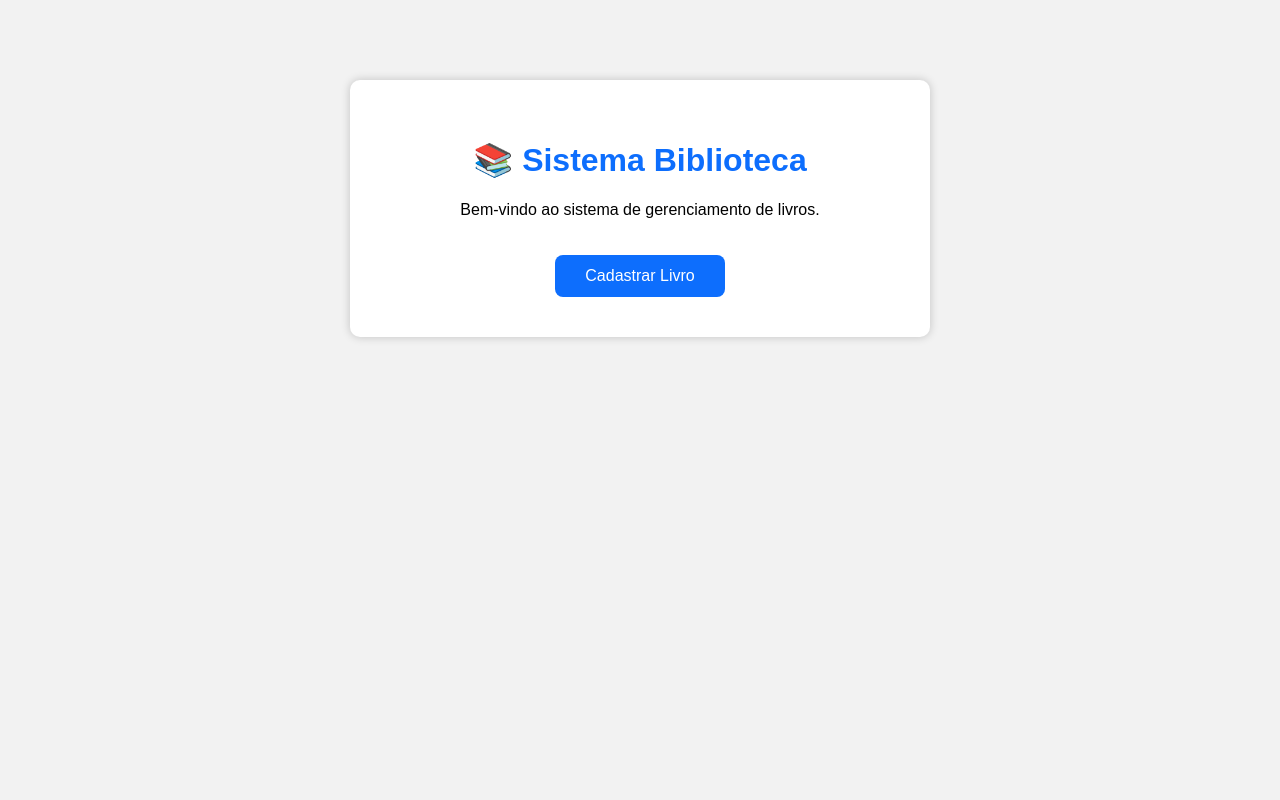
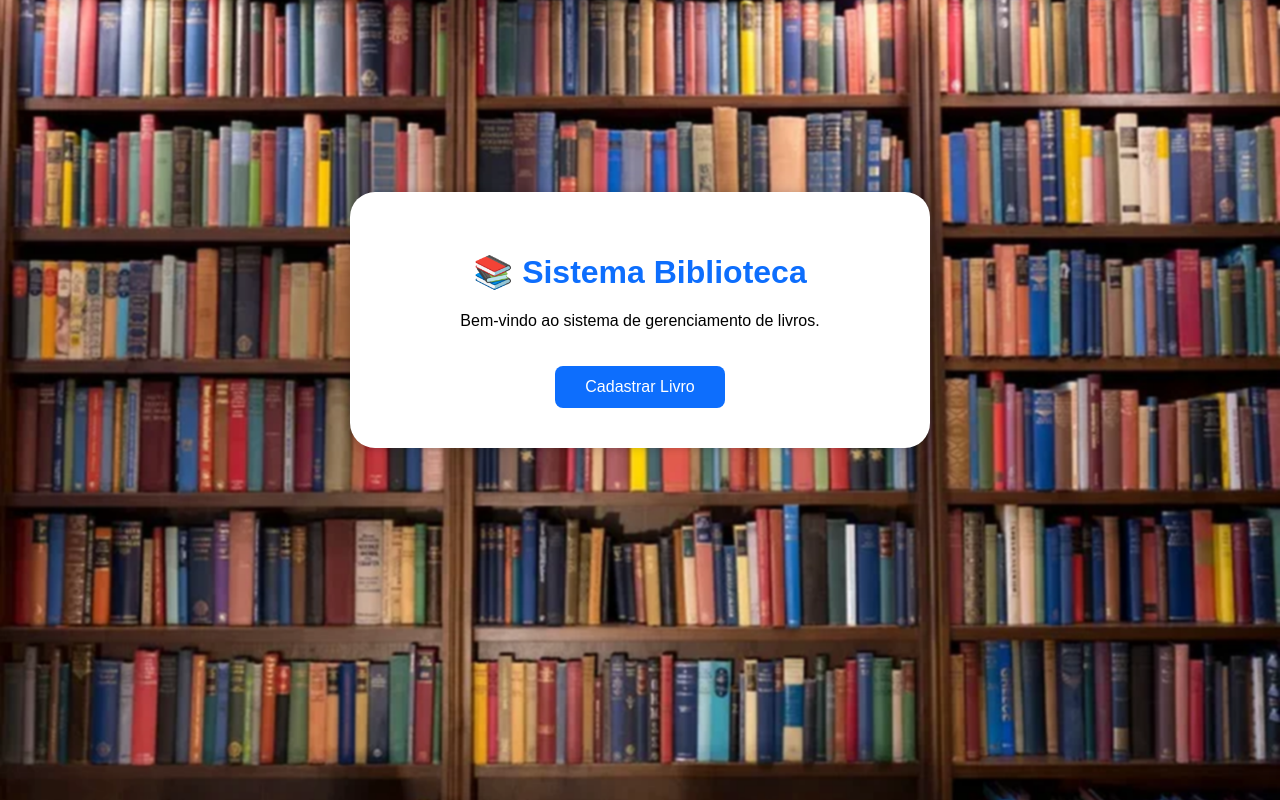
Before and after one commit to yuri945/Biblioteca-Python, a Flask app: page / in a window 1280 px wide. Run offline with Flask 3, Linux system fonts and the light colour scheme.

Commit message:
Alterações no container e no fundo do site

```diff
--- a/static/css/style.css
+++ b/static/css/style.css
@@ -1,26 +1,32 @@
+
+
 body{
     margin:0;
     padding:0;
     background:#f2f2f2;
     font-family:Arial, Helvetica, sans-serif;
+    background-image: url('/static/img/fundo3.png');
+    background-size: cover;
+    background-position: center;
+    background-repeat: no-repeat;
+    background-attachment: fixed;
+    display: flex;
+    align-items: center;
+    justify-content: center;
+    min-height: 100vh;
+
 }
 
 .container{
-
-    width:500px;
-
-    margin:80px auto;
-
-    background:white;
-
+    width:100%;
+    max-width:500px;
+    margin:0;
+    background: white;
     padding:40px;
-
-    border-radius:10px;
-
+    transform: translateY(-80px);
+    border-radius:25px;
     text-align:center;
-
     box-shadow:0px 0px 10px rgba(0,0,0,.2);
-
 }
 
 h1{
@@ -30,21 +36,13 @@ h1{
 }
 
 button{
-
     margin-top:20px;
-
     padding:12px 30px;
-
     border:none;
-
     border-radius:8px;
-
     background:#0d6efd;
-
     color:white;
-
     font-size:16px;
-
     cursor:pointer;
 
 }
```
Also changed, not shown: static/img/fundo2.png (added), static/img/fundo3.png (added).
